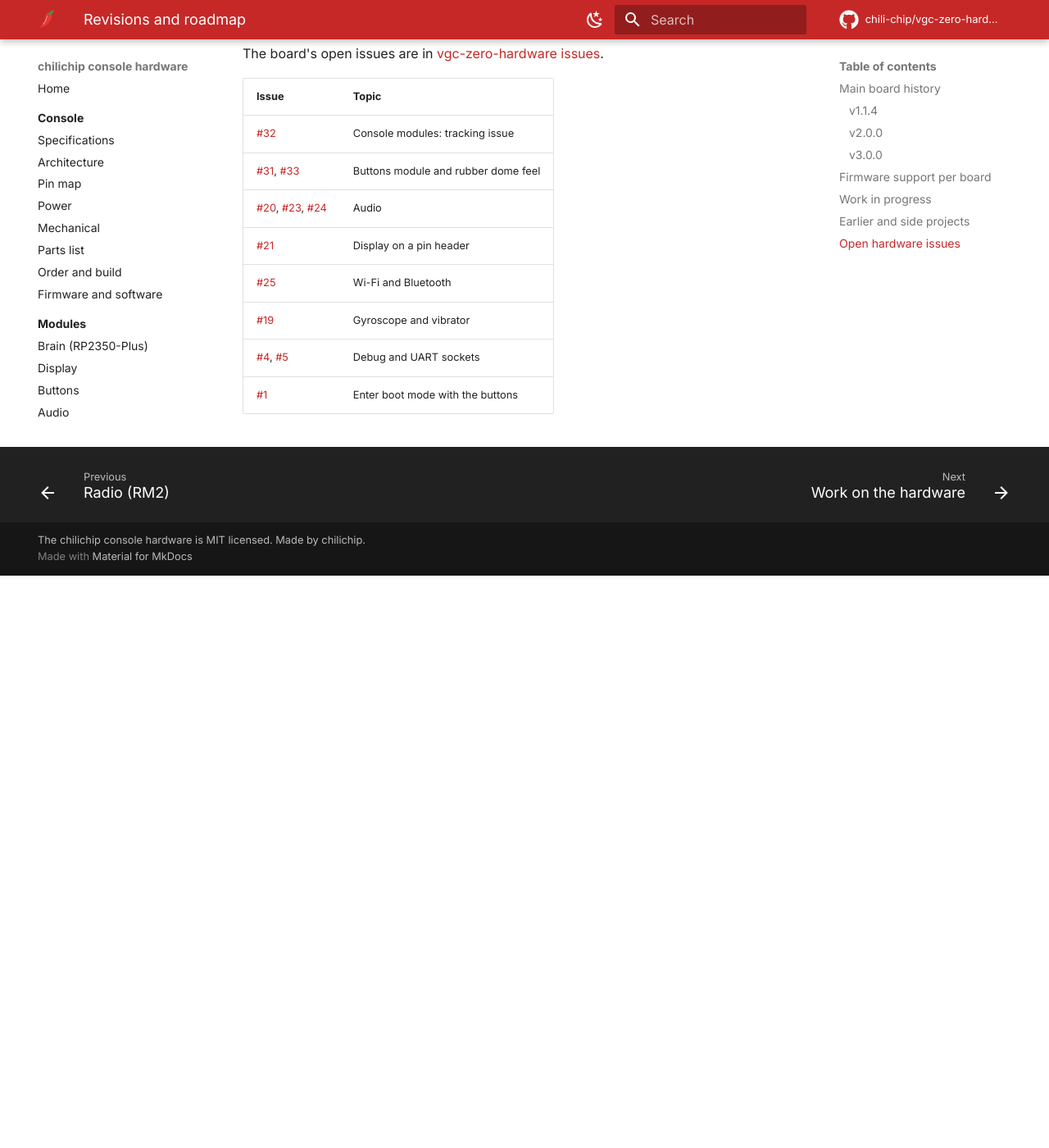
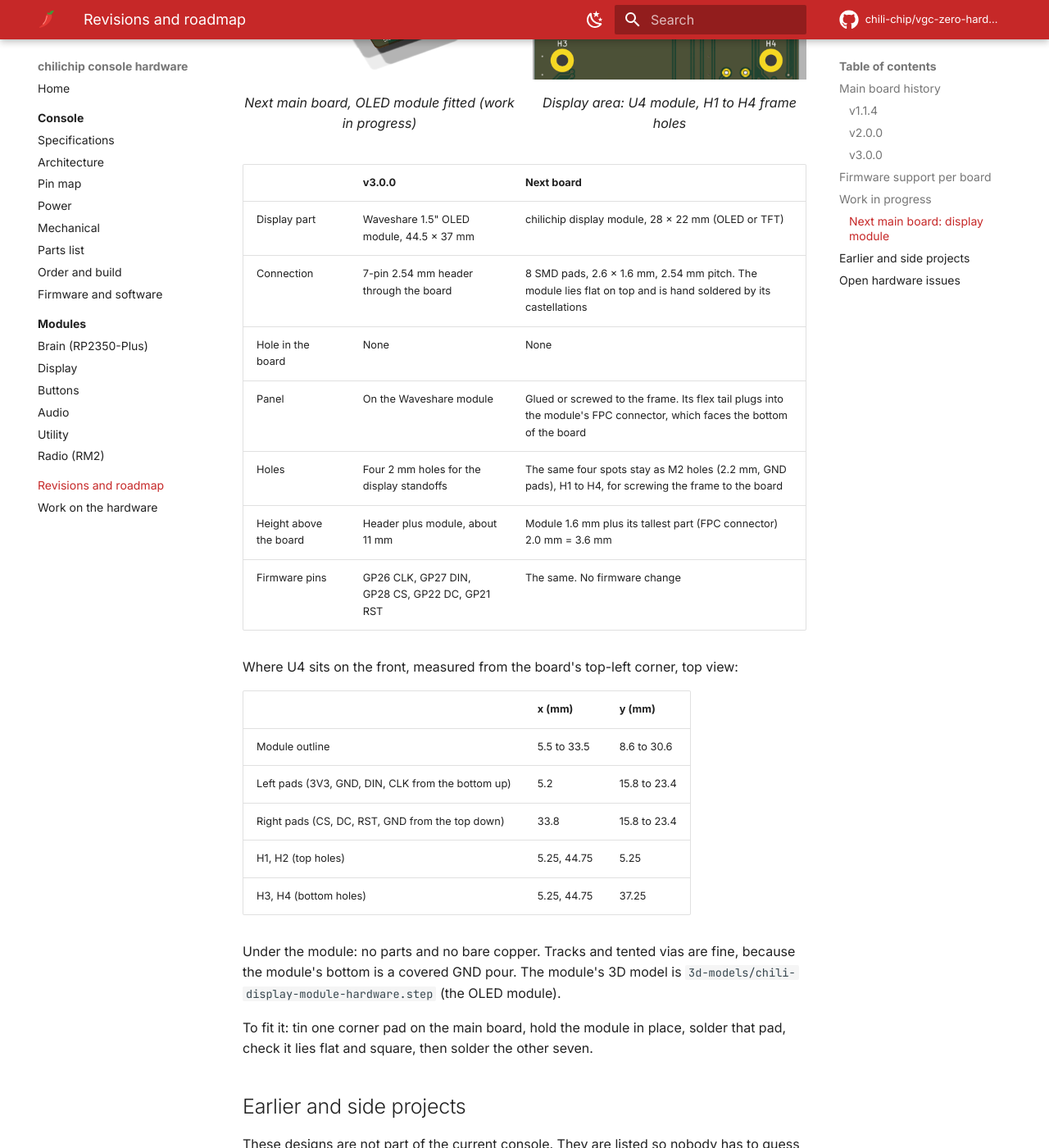
Before and after one commit to chili-chip/vgc-zero-hardware, an MkDocs documentation site: the page built from docs/revisions.md, in a window 1280 px wide and 1400 px high, scrolled down 4262 px. Shown: the whole window at 82% size. Built offline with MkDocs 1.6.1 and Material for MkDocs 9.7.7, drawn with Linux system fonts in a browser that asks for light colours; comment, search, counter and statistics services are not loaded; before the commit the page ends 4964 px from its top, so only the background shows below that; some of the changed text lies outside the part shown.

Commit message:
Main board: chilichip display module flat on the front (#41)
Replace the Waveshare OLED and its 7-pin header with the flat-mount
ChiliDisplayModule_Host footprint (8 SMD pads, no hole in the board).
Same pads and GPIOs as before, pad 8 is a second GND.

- New ChiliDisplayModule symbol and footprint, OLED module STEP model
- Module under the screen, FPC connector facing down, clear of the
  RP2350-Plus USB legs and R2/R3
- Old display hole spots kept as M2 frame holes H1-H4 (GND)
- Display nets autorouted with Freerouting, ERC and DRC clean
- Docs: next-board section with renders in revisions.md

```diff
--- a/docs/revisions.md
+++ b/docs/revisions.md
@@ -74,6 +74,46 @@ The current board. Everything on this site describes it.
 | Single fully assembled board: RP2350 on the main board, all modules merged, bare SSD1351 panel | [chilichip-console-hardware](https://github.com/chili-chip/chilichip-console-hardware) | Planning. Starts from Raspberry Pi's RP2350A minimal design. Deferred until after launch ([32blit-sdk #63](https://github.com/chili-chip/32blit-sdk/issues/63)). Display plan in [#16](https://github.com/chili-chip/chilichip-console-hardware/issues/16) |
 | Custom silicone keypad | [vgc-zero-hardware #33](https://github.com/chili-chip/vgc-zero-hardware/issues/33) | Prototyping with GBA pads |
 | Shell | [vgc-zero-shell](https://github.com/chili-chip/vgc-zero-shell) | Shell 0v1 (3MF), made for the older boards |
+| Main board with the chilichip display module (OLED or TFT) | This repository, `master` | Placed and routed, ERC and DRC clean. See [below](#next-main-board-display-module). Not fabricated yet ([#41](https://github.com/chili-chip/vgc-zero-hardware/issues/41)) |
+
+### Next main board: display module
+
+The next main board drops the Waveshare OLED and its 7-pin header. It takes a chilichip [display module](modules/display.md#display-modules) instead: OLED or TFT, same outline and pads, so either one fits ([#41](https://github.com/chili-chip/vgc-zero-hardware/issues/41)).
+
+<div class="renders" markdown>
+<figure markdown>
+![Next main board with the OLED display module, 3D render](images/next/iso.png){ .render loading=lazy }
+<figcaption>Next main board, OLED module fitted (work in progress)</figcaption>
+</figure>
+<figure markdown>
+![Display area of the next main board, top view](images/next/display-area.png){ .render loading=lazy }
+<figcaption>Display area: U4 module, H1 to H4 frame holes</figcaption>
+</figure>
+</div>
+
+| | v3.0.0 | Next board |
+|---|---|---|
+| Display part | Waveshare 1.5" OLED module, 44.5 × 37 mm | chilichip display module, 28 × 22 mm (OLED or TFT) |
+| Connection | 7-pin 2.54 mm header through the board | 8 SMD pads, 2.6 × 1.6 mm, 2.54 mm pitch. The module lies flat on top and is hand soldered by its castellations |
+| Hole in the board | None | None |
+| Panel | On the Waveshare module | Glued or screwed to the frame. Its flex tail plugs into the module's FPC connector, which faces the bottom of the board |
+| Holes | Four 2 mm holes for the display standoffs | The same four spots stay as M2 holes (2.2 mm, GND pads), H1 to H4, for screwing the frame to the board |
+| Height above the board | Header plus module, about 11 mm | Module 1.6 mm plus its tallest part (FPC connector) 2.0 mm = 3.6 mm |
+| Firmware pins | GP26 CLK, GP27 DIN, GP28 CS, GP22 DC, GP21 RST | The same. No firmware change |
+
+Where U4 sits on the front, measured from the board's top-left corner, top view:
+
+| | x (mm) | y (mm) |
+|---|---|---|
+| Module outline | 5.5 to 33.5 | 8.6 to 30.6 |
+| Left pads (3V3, GND, DIN, CLK from the bottom up) | 5.2 | 15.8 to 23.4 |
+| Right pads (CS, DC, RST, GND from the top down) | 33.8 | 15.8 to 23.4 |
+| H1, H2 (top holes) | 5.25, 44.75 | 5.25 |
+| H3, H4 (bottom holes) | 5.25, 44.75 | 37.25 |
+
+Under the module: no parts and no bare copper. Tracks and tented vias are fine, because the module's bottom is a covered GND pour. The module's 3D model is `3d-models/chili-display-module-hardware.step` (the OLED module).
+
+To fit it: tin one corner pad on the main board, hold the module in place, solder that pad, check it lies flat and square, then solder the other seven.
 
 ## Earlier and side projects
 
```
Also changed, not shown: docs/images/next/display-area.png (added), docs/images/next/iso.png (added), docs/images/next/placement-front.svg (added), docs/images/next/top.png (added), 6 other files.
